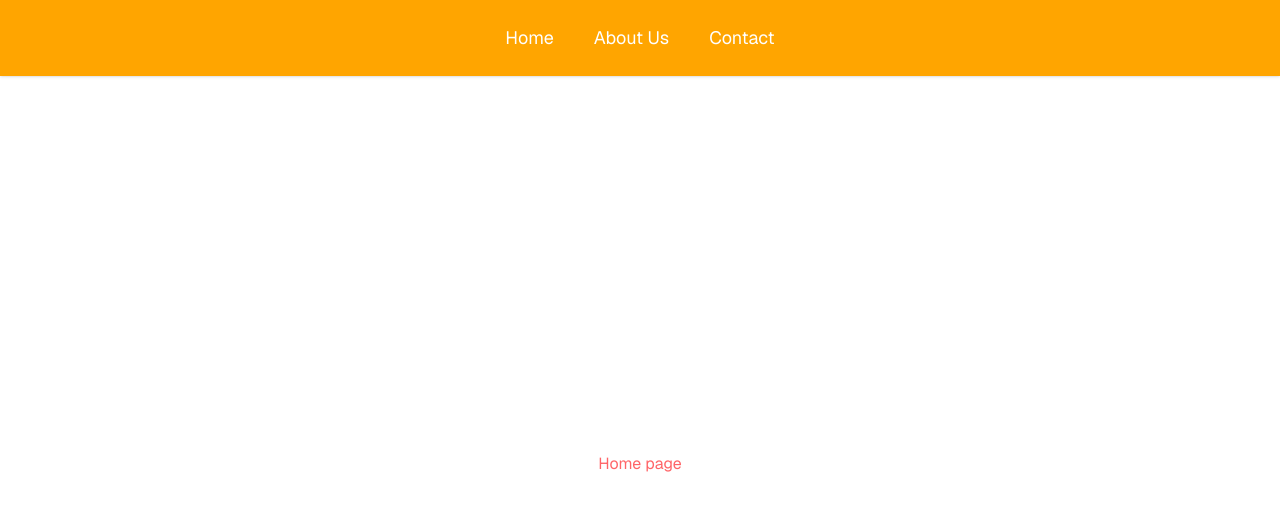
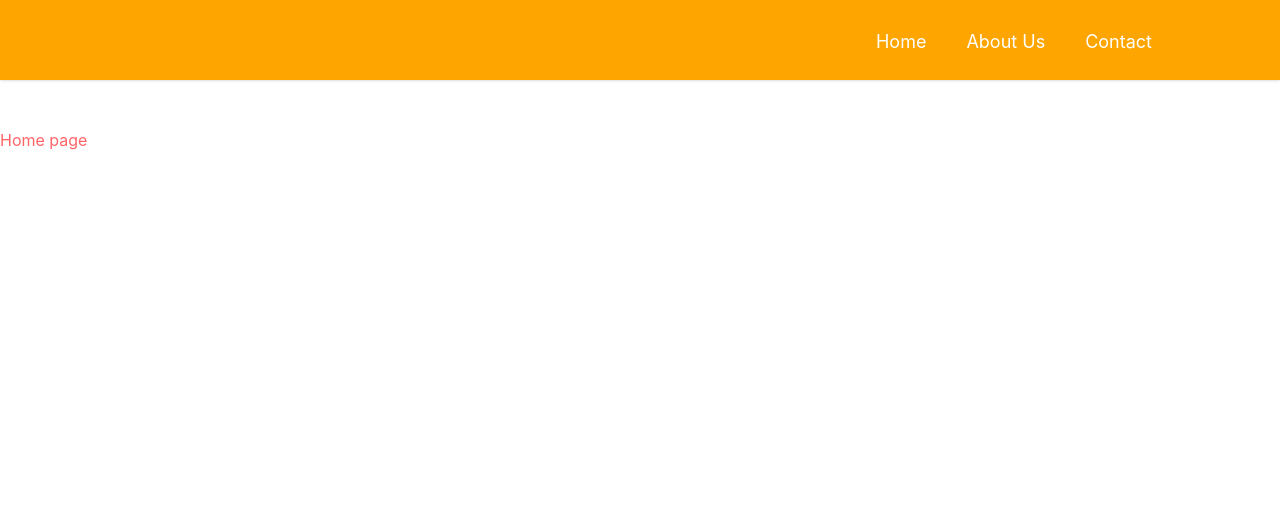
Before and after one commit to SlavkoVran/moja-staza, a Next.js app: page / in a window 1280 px wide. Shown: the top 510 px of the page. Built offline with nearby package versions, Linux system fonts and the light colour scheme.

Commit message:
Izmenjene su prve dve stavke koje si trazio

```diff
--- a/app/page.tsx
+++ b/app/page.tsx
@@ -1,15 +1,15 @@
-import styles from "./page.module.css";
+
 
 export default function Home() {
   return (
-    <div className={styles.page}>
+    <div>
 
-      <main className={`${styles.main} pt-32`}>
+      <main className={`pt-32`}>
         <h1 className="text-red-400">Home page</h1>
       </main>
 
-      <header className="bg-background p-6 shadow w-full fixed top-0 left-0 right-0 z-50">
-        <div className="relative mx-auto flex max-w-screen-lg flex-col sm:flex-row sm:items-center sm:justify-center">
+      <header className="bg-background p-3 pb-6 shadow w-full fixed top-0 left-0 right-0 z-50">
+        <div className="relative mx-auto flex max-w-screen-lg flex-col sm:flex-row sm:items-center sm:justify-end">
 
           {/* Hamburger dugme */}
           <input className="peer hidden" type="checkbox" id="navbar-toggle" />
@@ -19,15 +19,15 @@ export default function Home() {
             </svg>
           </label>
 
-          <nav className="peer-checked:block hidden sm:block mt-4 sm:mt-0 w-full sm:w-auto text-center">
-            <ul className="flex flex-col sm:flex-row sm:space-x-10 text-white text-lg">
-              <li className="hover:text-blue-300">
+          <nav className="peer-checked:block hidden sm:block mt-4 sm:mt-0 w-full sm:w-auto text-right sm:text-right">
+            <ul className="flex flex-col sm:flex-row mt-4 sm:space-x-10 text-white text-lg">
+              <li className="hover:text-orange-700 active">
                 <a href="#">Home</a>
               </li>
-              <li className="hover:text-blue-300">
+              <li className="hover:text-orange-700">
                 <a href="#">About Us</a>
               </li>
-              <li className="hover:text-blue-300">
+              <li className="hover:text-orange-700">
                 <a href="#">Contact</a>
               </li>
             </ul>
```
